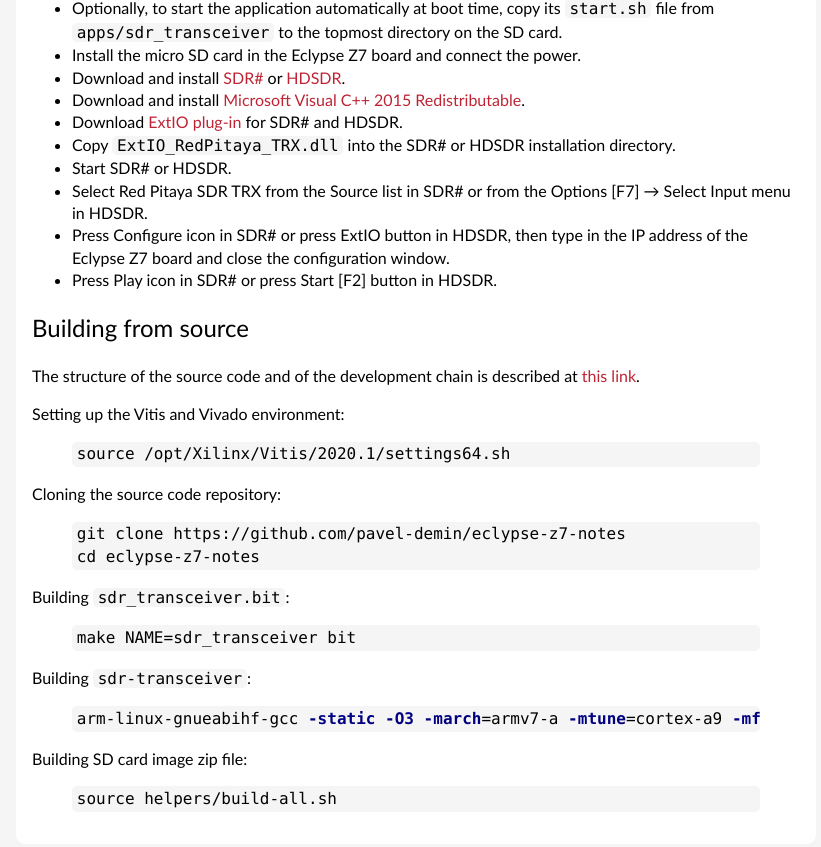
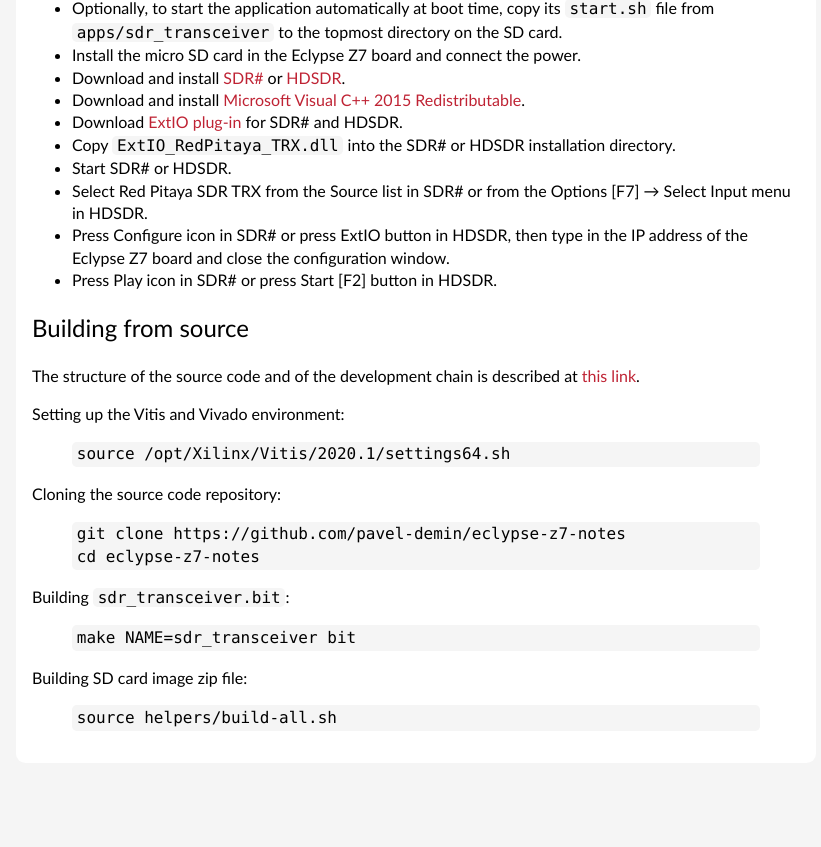
Before and after one commit to pavel-demin/eclypse-z7-notes, a Jekyll site: the page built from sdr-transceiver.md, in a window 1280 px wide and 900 px high, scrolled down 2088 px. Shown: the top 847 px of the window, without its empty margins (224-1045 px from the left). Built offline with Jekyll 4.4.1, drawn with Linux system fonts in a browser that asks for light colours; after the commit the page ends 2907 px from its top, so only the background shows below that.

Commit message:
remove examples of gcc commands

```diff
--- a/sdr-transceiver.md
+++ b/sdr-transceiver.md
@@ -102,11 +102,6 @@
 make NAME=sdr_transceiver bit
 {% endhighlight %}
 
-Building `sdr-transceiver`:
-{% highlight bash %}
-arm-linux-gnueabihf-gcc -static -O3 -march=armv7-a -mtune=cortex-a9 -mfpu=neon -mfloat-abi=hard projects/sdr_transceiver/server/sdr-transceiver.c -o sdr-transceiver -lm -lpthread
-{% endhighlight %}
-
 Building SD card image zip file:
 {% highlight bash %}
 source helpers/build-all.sh
```
Also changed, not shown: sdr-receiver-hpsdr.md (+0 -5 lines).
